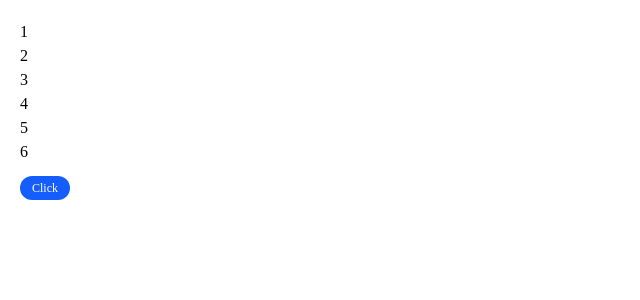
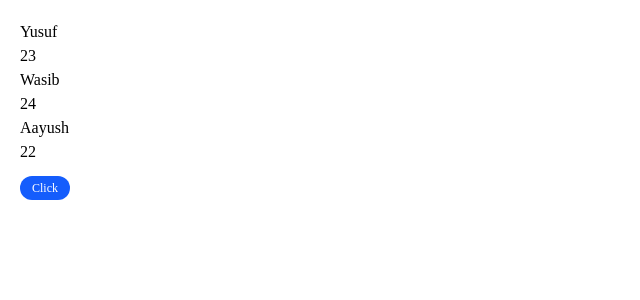
Before and after one commit to Yusuf1102/React-Concepts, a React (Vite) app in the folder ReactSetup/: page / in a window 1280 px wide. Shown: the top 300 px of the page, without its empty margins (0-640 px from the left). Built offline with nearby package versions, Linux system fonts and the light colour scheme.

Commit message:
Learn how add element in array of object in state

```diff
--- a/ReactSetup/src/App.jsx
+++ b/ReactSetup/src/App.jsx
@@ -1,12 +1,21 @@
 import React, { useState } from 'react'
 
 function App() {
- const [val,setVal] = useState([1,2,3,4,5,6])
+ const [val,setVal] = useState([
+    {name:"Yusuf",age:23},
+    {name:"Wasib",age:24},
+    {name:"Aayush",age:22}
+])
   return (
     <div className='p-5'>
-        {val.map(item=><h1>{item}</h1>)}
+            {val.map((item)=>(
+                <div>
+                    <h1>{item.name}</h1>
+                    <h2>{item.age}</h2>
+                </div>
+            ))}
         <button  onClick={()=>setVal(()=>
-        val.filter(item=>item%2!==0))}  className='mt-3 px-3 py-1 rounded-full text-xs text-white bg-blue-600'>Click</button>
+        val.map(item=>item.name==="Wasib" ? ({name:"Wasib",age:25}):item))}  className='mt-3 px-3 py-1 rounded-full text-xs text-white bg-blue-600'>Click</button>
     </div>
   )
 }
```
